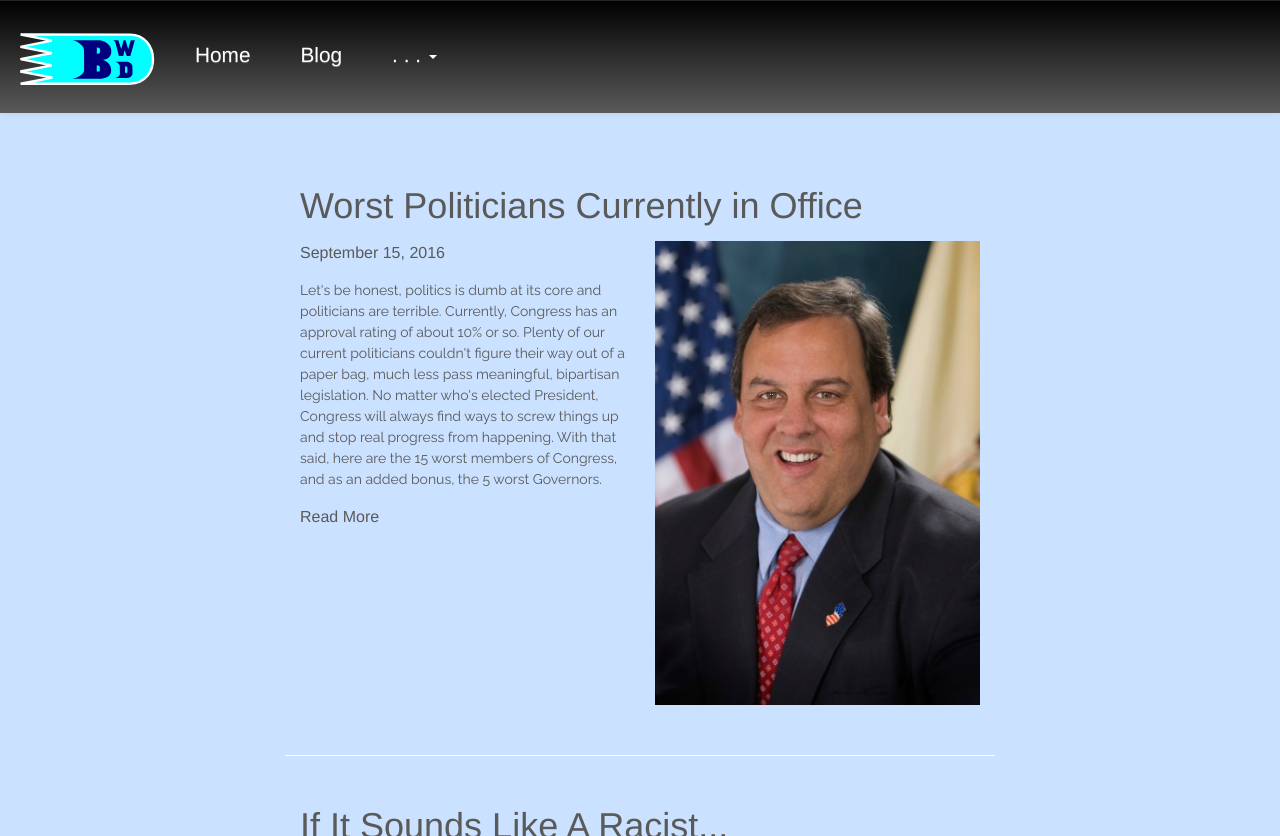
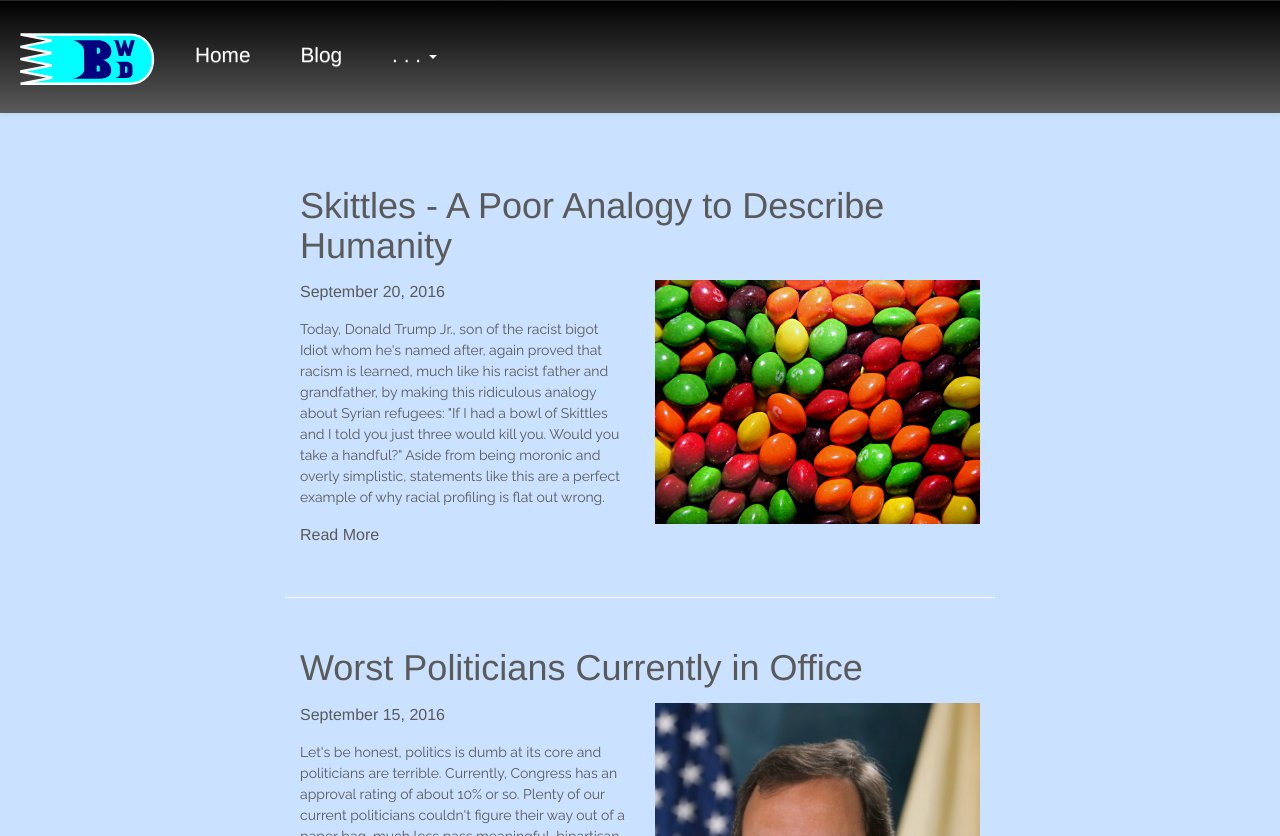
Before and after one commit to adambodie/Adams-Blog, a Jekyll site: the page built from blog/politics/index.html, in a window 1280 px wide and 900 px high, cut to the strip 0-836 px from the top of the window. Built offline with Jekyll 4.4.1, drawn with Linux system fonts in a browser that asks for light colours; nearby versions of some CDN libraries.

Commit message:
Added new blog post

```diff
--- a/blog/politics/index.html
+++ b/blog/politics/index.html
@@ -2,6 +2,19 @@
 layout: default
 ---
 <article class="post">
+
+    <h1>Skittles - A Poor Analogy to Describe Humanity</h1>
+    <div class="row">
+        <div class="col-md-6">
+            <p class="author">
+                <span class="date">September 20, 2016</span></p>
+            <p class="intro">Today, Donald Trump Jr., son of the racist bigot Idiot whom he's named after, again proved that racism is learned, much like his racist father and grandfather, by making this ridiculous analogy about Syrian refugees: "If I had a bowl of Skittles and I told you just three would kill you.  Would you take a handful?"  Aside from being moronic and overly simplistic, statements like this are a perfect example of why racial profiling is flat out wrong.</p>
+            <a href="/blog/politics/2016/09/20/skittles-a-poor-analogy-to-describe-humanity" class="read-more">Read More</a>
+        </div>
+        <div class="col-md-6">
+            <img src="/img/skittles.jpg" alt="skittles" class="img-responsive">
+        </div>
+    </div>
 
     <h1>Worst Politicians Currently in Office</h1>
     <div class="row">
```
Also changed, not shown: _posts/2016-09-20-skittles-a-poor-analogy-to-describe-humanity.markdown (added, +22 -0 lines), img/skittles.jpg (added), 12 other files.
